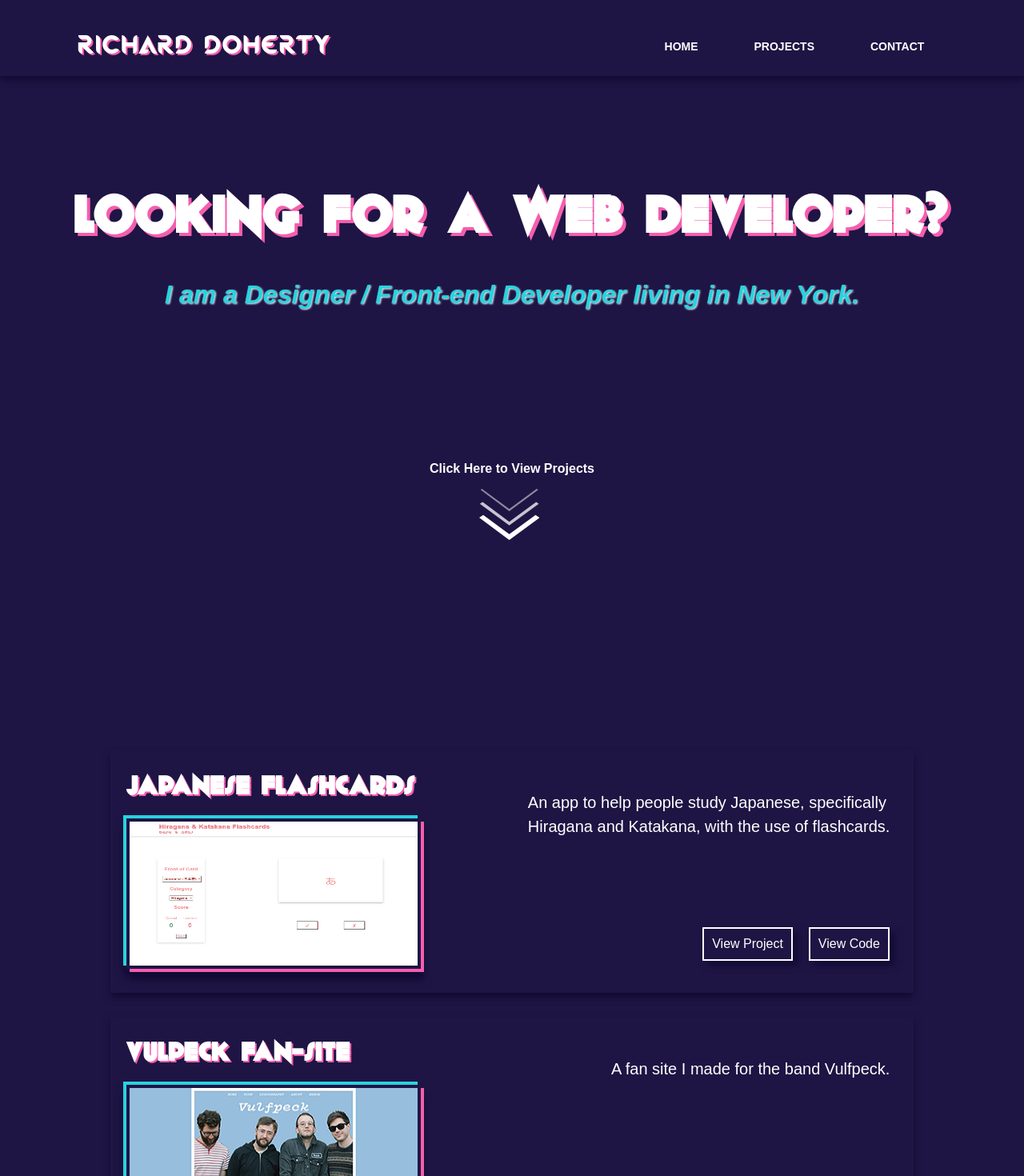
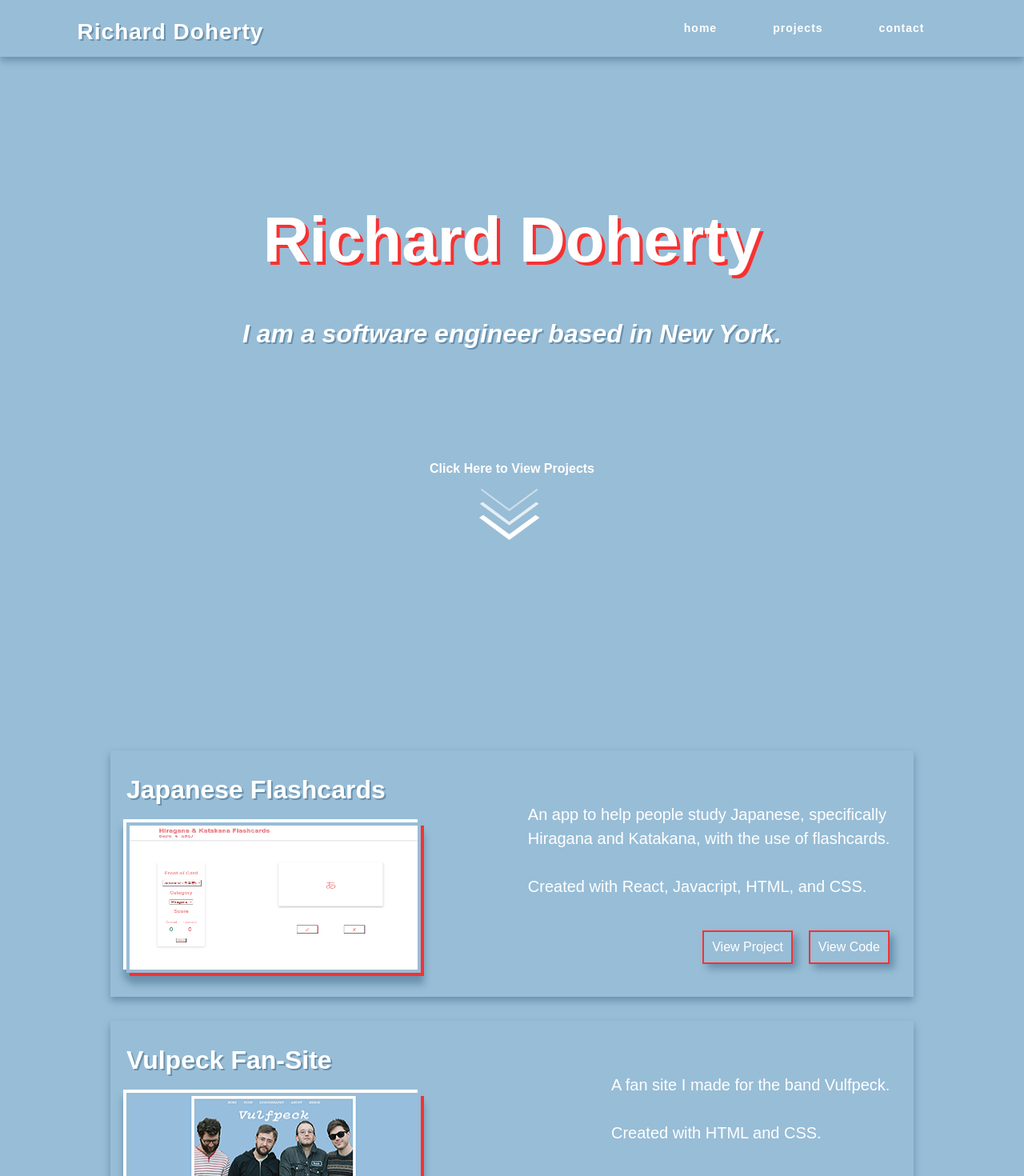
Before and after one commit to RichDoherty/portfolio, a React (Create React App) app: page / in a window 1280 px wide. Shown: the top 1470 px of the page at 80% size. Built offline with nearby package versions, Linux system fonts and the light colour scheme.

Commit message:
Redesign

```diff
--- a/package.json
+++ b/package.json
@@ -7,7 +7,8 @@
     "jquery": "^3.5.1",
     "react": "^16.13.1",
     "react-dom": "^16.13.1",
-    "react-scripts": "0.9.5"
+    "react-scripts": "0.9.5",
+    "styled-components": "^5.3.0"
   },
   "devDependencies": {},
   "scripts": {
--- a/src/Footer.css
+++ b/src/Footer.css
@@ -1,5 +1,5 @@
 #contact {
-  background-color: #110933;
+  background-color: var(--sub-color);
   padding: 7.5em 0 7.5em 0;
 }
 
@@ -20,11 +20,11 @@ td > p {
   margin: 0 auto;
   width: 90%;
   text-align: center;
-  color: #fff;
+  color: var(--main-color);
 }
 
 .footer-link {
-  color: #fff;
+  color: var(--main-color);
   text-decoration: none;
 }
 
--- a/src/Footer.js
+++ b/src/Footer.js
@@ -1,5 +1,6 @@
 import React, { Component } from 'react';
 import './Footer.css';
+import './style.css';
 
 class Footer extends Component {
   render() {
--- a/src/Header.css
+++ b/src/Header.css
@@ -5,17 +5,17 @@
 }
 
 #header {
-  background: #1E1544;
-  color: #fff;
-  filter: drop-shadow(0px 5px 5px #110933);
+  background: var(--bg-color);
+  color: var(--main-color);
+  filter: drop-shadow(0px 5px 5px var(--sub-color));
 }
 
 #header h1 {
-  font-family: "MagmaWave";
-  font-size: 2em;
+  font-family: var(--font);
+  font-size: 1.75em;
   letter-spacing: 1px;
   margin-bottom: 10%;
-  filter: drop-shadow(2px 2px #F65DAD);
+  filter: drop-shadow(2px 2px var(--sub-color));
 }
 
 #header h2 {
@@ -27,7 +27,7 @@
 header .group {
   position: relative;
   margin: 0 5% 0 5%;
-  padding: 2% 2% 0px 2%;
+  padding: 1% 2% 0px 2%;
 }
 
 .header-name {
@@ -47,11 +47,13 @@ header .group {
 }
 
 nav {
+  font-family: var(--main-font);
+  letter-spacing: 1px;
   clear: none;
   display: block;
   position: relative;
   float: right;
-  top: 7px;
+  top: -3px;
 }
 
 #nav-ul {
@@ -68,10 +70,11 @@ li > .nav-option {
   color: inherit;
   font-size: 0.875em;
   font-weight: bold;
-  text-transform: uppercase;
   text-decoration: none;
+  text-transform: lowercase;
   padding: 1em 2em 2em 2em;
   margin-top: 2em;
+  transition: opacity 0.3s;
 }
 
 li > .nav-option::before {
@@ -81,7 +84,7 @@ li > .nav-option::before {
   bottom: 0;
   left: 0;
   height: 2px;
-  background-color: #fff;
+  background-color: var(--text-color);
   visibility: hidden;
   transform: scaleX(0);
   transition: all 0.3s ease-in-out 0s;
@@ -103,8 +106,8 @@ span.menu-toggle {
   position: absolute;
   right: 12px;
   bottom: 18px;
-  color: #fff;
-  filter: drop-shadow(1px 1px #F65DAD);
+  color: var(--text-color);
+  filter: drop-shadow(1px 1px var(--sub-color));
 }
 
 span.menu-toggle:hover,
@@ -113,7 +116,7 @@ span.menu-toggle:focus {
 }
 
 /* Mobile Media Queries */
-@media screen and (max-width: 768px) {
+@media screen and (max-width: 900px) {
   #header h1 {
     font-size: 1.25em;
   }
@@ -125,7 +128,7 @@ span.menu-toggle:focus {
   }
 
   #nav {
-    background-color: #1E1544;
+    background-color: var(--bg-color);
     position: static;
     width: 100%;
     text-align: center;
--- a/src/Home.css
+++ b/src/Home.css
@@ -18,21 +18,20 @@
 
 .intro-header {
   text-align: center;
-  color: #28D3E0;
+  color: var(--main-color);
 }
 
 .main-text {
-  font-family: 'Geomancy';
-  font-size: 4em;
-  color: #fff;
-  text-transform: uppercase;
-  filter: drop-shadow(4px 4px #F65DAD);
+  font-family: var(--main-font);
+  font-size: 5em;
+  color: var(--main-color);
+  filter: drop-shadow(4px 4px var(--text-color));
 }
 
 .main-summary {
   font-size: 2em;
   font-style: italic;
-  filter: drop-shadow(1px 1px 1px #fff);
+  filter: drop-shadow(2px 2px var(--sub-color));
 }
 
 .projects-scroll:hover {
@@ -52,13 +51,19 @@
 
 .scroll-text {
   position: absolute;
-  color: #fff;
+  color: var(--main-color);
   font-weight: bold;
   text-decoration: none;
   bottom: 15%;
   left: 50%;
   -webkit-transform: translateX(-50%);
-  transform: translateX(-50%)
+  transform: translateX(-50%);
+  transition: color .2s;
+}
+
+.scroll-text:hover {
+  color: var(--text-color);
+  transition: color .2s;
 }
 
 .scroll {
@@ -70,8 +75,8 @@
   width: 75px;
   height: 65px;
 }
-#more-arrows:hover polygon {
-  fill: #FFF;
+.scroll-text:hover polygon {
+  fill: var(--text-color);
   -webkit-transition: all .2s ease-out;
   transition: all .2s ease-out;
 }
@@ -85,7 +90,7 @@
 }
 
 polygon {
-  fill: #FFF;
+  fill: var(--main-color);
   -webkit-transition: all .2s ease-out;
   transition: all .2s ease-out;
 }
@@ -148,7 +153,7 @@ polygon.arrow-top {
 
 /*
 palettes {
-  Retro Dark: #fff, #F65DAD, #1E1544
-  Miami Vice: #28D3E0, #ED5AA8, #2D2E8B, #F7F7F7
+  Retro Dark: #fff, var(--sub-color), #1E1544
+  Miami Vice: var(--main-color), #ED5AA8, #2D2E8B, #F7F7F7
 }
 */
--- a/src/Home.js
+++ b/src/Home.js
@@ -1,13 +1,14 @@
 import React, { Component } from 'react';
 import './Home.css';
+import './style.css';
 
 class Home extends Component {
   render() {
     return (
       <div id="intro" className="intro-container">
         <header className="intro-header">
-          <h1 className="main-text">Looking for a Web Developer?</h1>
-          <h2 className="main-summary">I am a Designer / Front-end Developer living in New York.</h2>
+          <h1 id="main" className="main-text">Richard Doherty</h1>
+          <h2 className="main-summary">I am a software engineer based in New York.</h2>
         </header>
         <div className="projects-scroll">
           <a className="scroll-text" href="#projects">
--- a/src/Projects.css
+++ b/src/Projects.css
@@ -8,9 +8,9 @@
   color: inherit;
   padding: 10px;
   margin: 10px 10px 30px 10px;
-  background: #1E1544;
-  color: #fff;
-  filter: drop-shadow(0px 5px 5px #110933);
+  background: var(--bg-color);
+  color: var(--project-text-color);
+  filter: drop-shadow(0px 5px 5px var(--sub-color));
 }
 
 .project-name {
@@ -20,33 +20,33 @@
 }
 
 .project-name > h1 {
-  font-family: 'Geomancy';
-  color: #fff;
-  text-transform: uppercase;
-  filter: drop-shadow(2px 2px #F65DAD);
+  font-family: var(--main-font);
+  color: var(--project-text-color);
+  filter: drop-shadow(2px 2px var(--sub-color));
 }
 
 .project-img {
   display: block;
   width: 360px;
   height: 180px;
-  border: solid #1E1544 4px;
-  filter: drop-shadow(-4px -4px #28D3E0);
+  border: solid var(--bg-color) 4px;
+  filter: drop-shadow(-4px -4px var(--main-color)) /* grayscale(100%) */;
+  transition: filter 0.2s ease-in;
 }
 
 .img-border {
-  filter: drop-shadow(4px 4px #F65DAD);
+  filter: drop-shadow(4px 4px var(--text-color));
 }
 
 .img-shadow {
-  filter: drop-shadow(0px 10px 5px #110933);
+  filter: drop-shadow(0px 10px 5px var(--sub-color));
 }
 
 .project-description {
   float: right;
   position: relative;
   display: block;
-  top: 20px;
+  top: 35px;
   right: 2%;
 }
 
@@ -61,26 +61,48 @@
   position: absolute;
   bottom: 10%;
   right: 2%;
+  font-family: var(--font);
 }
 
 .links > a {
-  background-color: #1E1544;
-  color: #fff;
+  background-color: var(--bg-color);
+  color: var(--project-text-color);
   text-decoration: none;
   text-align: center;
   padding: 10px;
   margin: 10px;
-  border: solid #fff 2px;
-  filter: drop-shadow(6px 6px 5px #110933);
+  border: solid var(--text-color) 2px;
+  filter: drop-shadow(6px 6px 5px var(--sub-color));
+  transition: opacity 0.15s;
 }
 
 .links > a:hover {
   opacity: 0.75;
   transition: opacity 0.2s ease-out;
 }
+/*
+.project-card:hover .project-img {
+  filter: drop-shadow(-4px -4px var(--main-color)) grayscale(0%);
+  transition: filter 0.2s ease-out;
+}
+*/
+/* Media Queries*/
+@media screen and (max-width: 1140px) and (min-width: 1021px) {
+  .project-description p {
+    font-size: 16px;
+    line-height: 30px;
+  }
+}
+
+@media screen and (max-width: 1020px) and (min-width: 971px) {
+  .project-description p {
+    font-size: 14px;
+    line-height: 30px;
+  }
+}
 
 /* Mobile Media Queries */
-@media screen and (max-width: 768px) {
+@media screen and (max-width: 970px) {
   .project-container {
     width: 90%;
     padding-top: 10%;
@@ -109,6 +131,8 @@
   }
 
   .project-description {
+    font-size: 20px;
+    line-height: 30px;
     float: none;
     position: relative;
     display: block;
--- a/src/Projects.js
+++ b/src/Projects.js
@@ -1,7 +1,9 @@
 import React, { Component } from 'react';
 import Vulf from './img/vulf-site.png';
 import JpFlashcards from './img/jp-flashcards.png';
+import Calculator from './Calculator';
 import './Projects.css';
+import './style.css';
 
 class Projects extends Component {
   render() {
@@ -9,6 +11,7 @@ class Projects extends Component {
       <div>
         <div id="projects"></div>
 
+        <div className="projects-bg">
         <div className="project-container">
           <div className="project-card">
 
@@ -16,14 +19,16 @@ class Projects extends Component {
               <h1>Japanese Flashcards</h1>
               <div className="img-shadow">
                 <div className="img-border">
+                  <a href="https://richdoherty.github.io/japanese-flashcards/" target="_blank">
                     <img className="project-img" src={JpFlashcards} alt="Project 2." />
+                  </a>
                 </div>
               </div>
             </div>
 
             <div className="project-description">
               <p>
-              An app to help people study Japanese, specifically <br /> Hiragana and Katakana, with the use of flashcards.
+                An app to help people study Japanese, specifically <br /> Hiragana and Katakana, with the use of flashcards. <br /> <br /> Created with React, Javacript, HTML, and CSS.
               </p>
             </div>
               <div className="links">
@@ -42,14 +47,16 @@ class Projects extends Component {
               <h1>Vulpeck Fan-Site</h1>
               <div className="img-shadow">
                 <div className="img-border">
+                  <a href="https://richdoherty.github.io/Vulfpeck/index.html" target="_blank">
                     <img className="project-img" src={Vulf} alt="A screenshot of my Vulpeck fan site." />
+                  </a>
                 </div>
               </div>
             </div>
 
             <div className="project-description">
               <p>
-                A fan site I made for the band Vulfpeck.
+                A fan site I made for the band Vulfpeck. <br /> <br /> Created with HTML and CSS.
               </p>
             </div>
               <div className="links">
@@ -61,6 +68,9 @@ class Projects extends Component {
                 </a>
               </div>
           </div>
+
+
+        </div>
         </div>
       </div>
     )
--- a/src/index.css
+++ b/src/index.css
@@ -8,23 +8,24 @@ body {
   margin: 0;
   padding: 0;
   font-family: sans-serif;
-  background: #1E1544;
+  background-color: var(--bg-color);
 }
-
+/*
 body::-webkit-scrollbar-track
 {
   -webkit-box-shadow: inset 0 0 6px rgba(0,0,0,0.3);
-  background-color: #110933;
+  background-color: var(--caret-color);
 }
 
 body::-webkit-scrollbar
 {
   width: 15px;
-  background-color: #110933;
+  background-color: var(--caret-color);
 }
 
 body::-webkit-scrollbar-thumb
 {
-  background-color: #1E1544;
-  border: 2px solid #433D5B;
+  background-color: var(--bg-color);
+  border: 2px solid var(--sub-color);
 }
+*/
--- a/src/index.js
+++ b/src/index.js
@@ -2,6 +2,7 @@ import React from 'react';
 import ReactDOM from 'react-dom';
 import App from './App';
 import './index.css';
+import './style.css';
 
 ReactDOM.render(
   <App />,
--- /dev/null
+++ b/src/style.css
@@ -0,0 +1,60 @@
+@import url("https://fonts.googleapis.com/css2?family=Fira+Code&family=IBM+Plex+Sans:wght@600&family=Inconsolata&family=Roboto+Mono&family=Source+Code+Pro&display=swap");
+@import url('https://fonts.googleapis.com/css2?family=Abril+Fatface&family=Roboto:wght@100&display=swap');
+@import url('https://fonts.googleapis.com/css2?family=Montserrat:wght@500&display=swap');
+
+.original {
+  --bg-color: #1E1544;
+  --main-color: #28D3E0;
+  --caret-color: #110933;
+  --sub-color: #F65DAD;
+  --text-color: #fff;
+}
+
+body.dark-theme {
+  --bg-color: #080808;
+  --caret-color: #020202;
+  --sub-color: #000;
+  --main-color: #98bdd6;
+  --text-color: #f73131;
+  --project-text-color: #bbe1fa;
+
+  --font: "Montserrat";
+  --main-font: "Montserrat";
+}
+
+body {
+  --bg-color: #98bdd6;
+  --caret-color: #6890ac;
+  --sub-color: #6890ac;
+  --main-color: #ffffff;
+  --text-color: #f73131;
+  --project-text-color: #ffffff;
+}
+
+body.dark-theme img {
+  filter: drop-shadow(-4px -4px var(--main-color)) brightness(.8) contrast(1.2);
+}
+
+@media (prefers-color-scheme: dark) {
+  /* defaults to dark theme */
+  body {
+    --bg-color: #080808;
+    --caret-color: #020202;
+    --sub-color: #000;
+    --main-color: #98bdd6;
+    --text-color: #f73131;
+    --project-text-color: #bbe1fa;
+
+    --font: "Montserrat";
+    --main-font: "Montserrat";
+  }
+
+  body.light-theme {
+    --bg-color: #98bdd6;
+    --caret-color: #6890ac;
+    --sub-color: #6890ac;
+    --main-color: #ffffff;
+    --text-color: #f73131;
+    --project-text-color: #ffffff;
+  }
+}
```
Also changed, not shown: src/Header.js (+15 -0 lines), 1 other file (tests, documents, lock files or other folders). Lines whose indentation alone changed are shown as unchanged.
